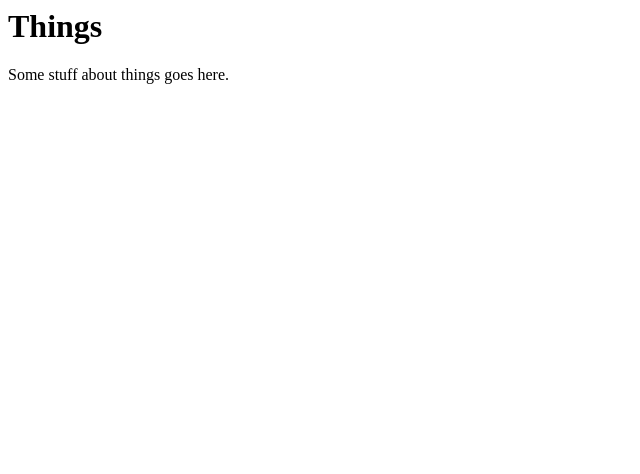
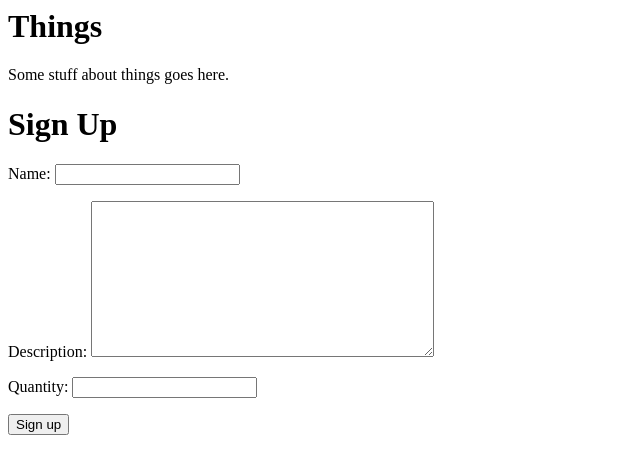
Before and after one commit to KCL-SEG/things-2-mmmmie, a Django app: template things/templates/home.html in a window 1280 px wide. Shown: the top 474 px of the page, without its empty margins (0-640 px from the left). Run offline with Django 3.2, Linux system fonts and the light colour scheme; the template is opened without the code that fills it: values that come from a table or form of the project are taken from there, others are empty.

Commit message:
Implement ThingForm without validation

```diff
--- a/things/forms.py
+++ b/things/forms.py
@@ -1,3 +1,8 @@
 """Forms of the project."""
+from django import forms
 
-# Create your forms here.
+
+class ThingForm(forms.Form):
+    name = forms.CharField(max_length=100)
+    description = forms.CharField(widget=forms.Textarea)
+    quantity = forms.IntegerField(widget=forms.NumberInput)
--- a/things/templates/home.html
+++ b/things/templates/home.html
@@ -1,11 +1,18 @@
 <html>
 <head>
-  <title>Things</title>
+    <title>Things</title>
 </head>
 <body>
-  <h1>
-    Things
-  </h1>
-  <p>Some stuff about things goes here.</p>
+    <h1>
+        Things
+    </h1>
+    <p>Some stuff about things goes here.</p>
+
+    <h1>Sign Up</h1>
+    <form method="post">
+        {% csrf_token %}
+        {{ form.as_p }}
+        <button type="submit">Sign up</button>
+    </form>
 </body>
 </html>
--- a/things/views.py
+++ b/things/views.py
@@ -1,4 +1,6 @@
 from django.shortcuts import render
+from .forms import ThingForm
 
 def home(request):
+    form = ThingForm()
     return render(request, 'home.html', {'form': form})
```
